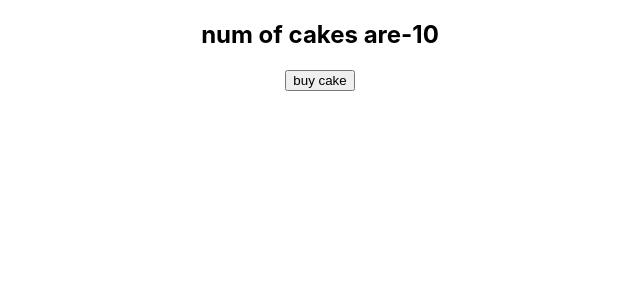
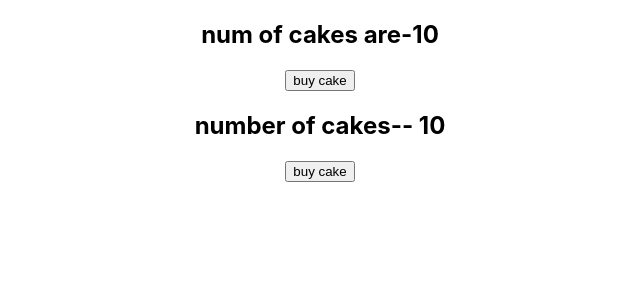
Before and after one commit to abdultanveer/react-redux, a React (Create React App) app: page / in a window 1280 px wide. Shown: the top 300 px of the page, without its empty margins (320-960 px from the left). Built offline with nearby package versions, Linux system fonts and the light colour scheme.

Commit message:
using hooks cake container

```diff
--- a/src/App.js
+++ b/src/App.js
@@ -8,8 +8,8 @@ function App() {
   return (
     <Provider store={store}>
       <div className="App">
-      <CakeContainer/>
-        {/* <HooksCakeContainer /> */}
+        <CakeContainer />
+        <HooksCakeContainer />
       </div>
     </Provider>
   );
--- a/src/components/CakeContainer.js
+++ b/src/components/CakeContainer.js
@@ -1,32 +1,27 @@
-import React from 'react'
-import { connect } from 'react-redux'
-import {buyCake} from '../redux'
-
+import React from "react";
+import { connect } from "react-redux";
+import { buyCake } from "../redux";
 
 function CakeContainer(props) {
   return (
     <div>
-
-    <h2> num of cakes are-{props.numCakes}</h2>
-    <button onClick={props.buyCake} >buy cake</button>
+      <h2> num of cakes are-{props.numCakes}</h2>
+      <button onClick={props.buyCake}>buy cake</button>
     </div>
-  )
+  );
 }
 //convert state to props
-const mapStateToProps = state => {
+const mapStateToProps = (state) => {
   return {
-      numCakes: state.numCakes
-  }
-}
+    numCakes: state.numCakes,
+  };
+};
 
 //convert dispatch to props
-const mapDispatchToProps = dispatch =>{
- return {
-  buyCake: () => dispatch(buyCake())
- }
-}
+const mapDispatchToProps = (dispatch) => {
+  return {
+    buyCake: () => dispatch(buyCake()),
+  };
+};
 
-export default connect(
-  mapStateToProps,
-  mapDispatchToProps
-)(CakeContainer)
+export default connect(mapStateToProps, mapDispatchToProps)(CakeContainer);
--- a/src/components/HooksCakeContainer.js
+++ b/src/components/HooksCakeContainer.js
@@ -1,12 +1,14 @@
 import React from 'react'
-import { useSelector } from 'react-redux'
+import { useDispatch, useSelector } from 'react-redux'
+import { buyCake } from '../redux'
 
 export default function HooksCakeContainer() {
     const numCakes = useSelector(state => state.numCakes)
+    const dispatch = useDispatch()
   return (
     <div>
         <h2>number of cakes-- {numCakes}</h2>
-        <button> buy cake</button>
+        <button onClick={()=>dispatch(buyCake())}> buy cake </button>
     </div>
   )
 }
```
